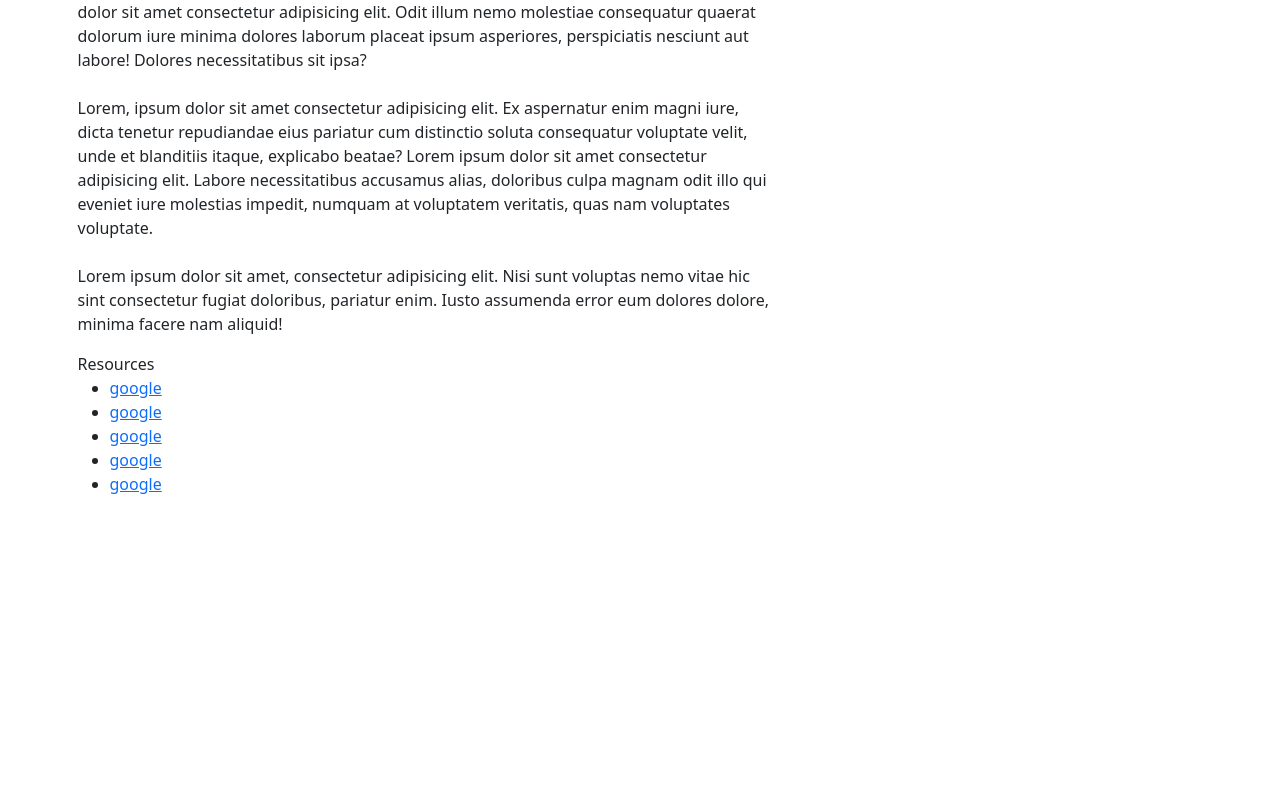
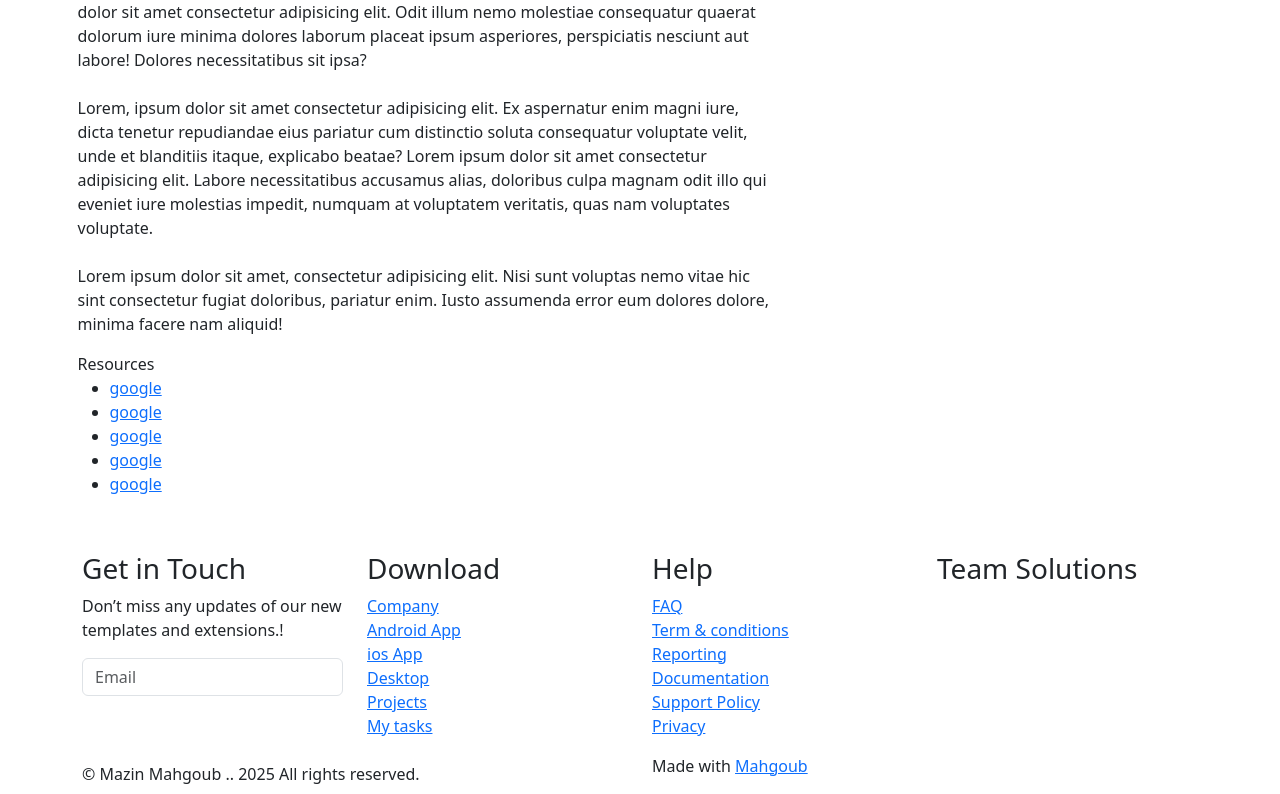
Before and after one commit to mazin-goub/blogs, a plain HTML site: page blog.html in a window 1280 px wide. Shown: the part 1196-1990 px from the top of the page. Before the commit the page ends 1748 px from the top, so only its background shows below. Drawn offline with nearby package versions, Linux system fonts and the light colour scheme.

Commit message:
Update blog.html

```diff
--- a/blog.html
+++ b/blog.html
@@ -45,5 +45,79 @@
         </div>
     </div>
 
+<footer class="new_footer_area bg_color">
+            <div class="new_footer_top">
+                <div class="container">
+                    <div class="row">
+                        <div class="col-lg-3 col-md-6">
+                            <div class="f_widget company_widget wow fadeInLeft" data-wow-delay="0.2s" style="visibility: visible; animation-delay: 0.2s; animation-name: fadeInLeft;">
+                                <h3 class="f-title f_600 t_color f_size_18">Get in Touch</h3>
+                                <p>Don’t miss any updates of our new templates and extensions.!</p>
+                                <form action="#" class="f_subscribe_two mailchimp" method="post" novalidate="true" _lpchecked="1">
+                                    <input type="text" name="EMAIL" class="form-control memail" placeholder="Email">
+                                    <p class="mchimp-errmessage" style="display: none;"></p>
+                                    <p class="mchimp-sucmessage" style="display: none;"></p>
+                                </form>
+                            </div>
+                        </div>
+                        <div class="col-lg-3 col-md-6">
+                            <div class="f_widget about-widget pl_70 wow fadeInLeft" data-wow-delay="0.4s" style="visibility: visible; animation-delay: 0.4s; animation-name: fadeInLeft;">
+                                <h3 class="f-title f_600 t_color f_size_18">Download</h3>
+                                <ul class="list-unstyled f_list">
+                                    <li><a href="#">Company</a></li>
+                                    <li><a href="#">Android App</a></li>
+                                    <li><a href="#">ios App</a></li>
+                                    <li><a href="#">Desktop</a></li>
+                                    <li><a href="#">Projects</a></li>
+                                    <li><a href="#">My tasks</a></li>
+                                </ul>
+                            </div>
+                        </div>
+                        <div class="col-lg-3 col-md-6">
+                            <div class="f_widget about-widget pl_70 wow fadeInLeft" data-wow-delay="0.6s" style="visibility: visible; animation-delay: 0.6s; animation-name: fadeInLeft;">
+                                <h3 class="f-title f_600 t_color f_size_18">Help</h3>
+                                <ul class="list-unstyled f_list">
+                                    <li><a href="#">FAQ</a></li>
+                                    <li><a href="#">Term &amp; conditions</a></li>
+                                    <li><a href="#">Reporting</a></li>
+                                    <li><a href="#">Documentation</a></li>
+                                    <li><a href="#">Support Policy</a></li>
+                                    <li><a href="#">Privacy</a></li>
+                                </ul>
+                            </div>
+                        </div>
+                        <div class="col-lg-3 col-md-6">
+                            <div class="f_widget social-widget pl_70 wow fadeInLeft" data-wow-delay="0.8s" style="visibility: visible; animation-delay: 0.8s; animation-name: fadeInLeft;">
+                                <h3 class="f-title f_600 t_color f_size_18">Team Solutions</h3>
+                                <div class="f_social_icon">
+                                    <a href="#" class="fab fa-facebook"></a>
+                                    <a href="#" class="fab fa-twitter"></a>
+                                    <a href="#" class="fab fa-linkedin"></a>
+                                    <a href="#" class="fab fa-pinterest"></a>
+                                </div>
+                            </div>
+                        </div>
+                    </div>
+                </div>
+                <div class="footer_bg">
+                    <div class="footer_bg_one"></div>
+                    <div class="footer_bg_two"></div>
+                </div>
+            </div>
+            <div class="footer_bottom">
+                <div class="container">
+                    <div class="row align-items-center">
+                        <div class="col-lg-6 col-sm-7">
+                            <p class="mb-0 f_400">© Mazin Mahgoub .. 2025 All rights reserved.</p>
+                        </div>
+                        <div class="col-lg-6 col-sm-5 text-right">
+                            <p>Made with <a href="" target="_blank">Mahgoub</a></p>
+                        </div>
+                    </div>
+                </div>
+            </div>
+        </footer>
+
+
 </body>
 </html>
```
